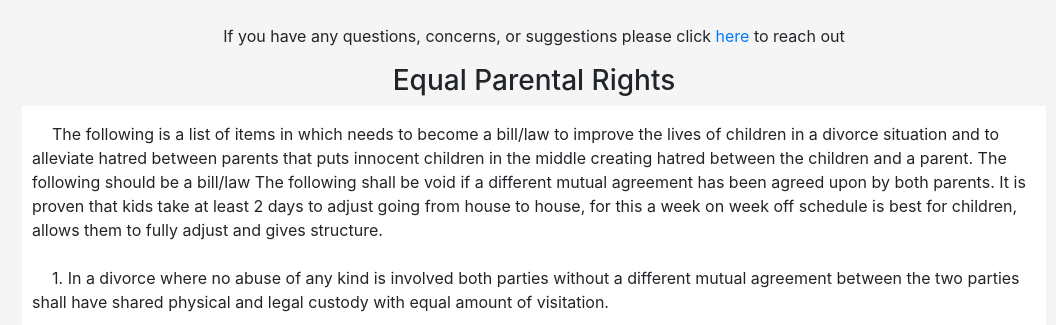
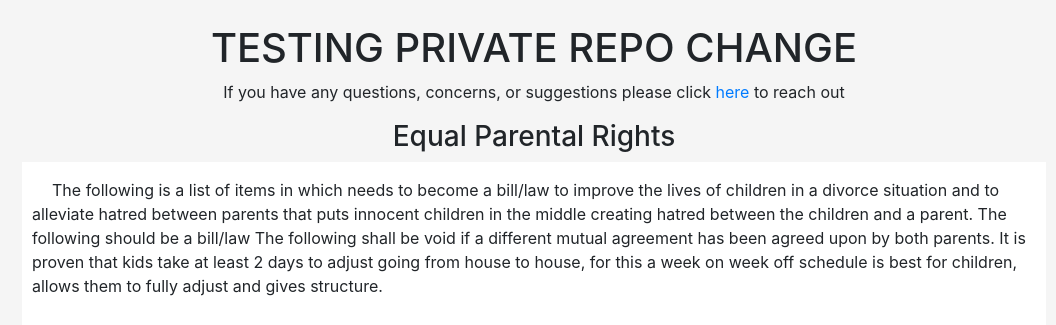
Before and after one commit to Colbyjoe97/Equal_Parental_Rights, a Django app: page / in a window 1280 px wide. Shown: the top 325 px of the page, without its empty margins (106-1162 px from the left). Run offline with Django 3.2, Linux system fonts and the light colour scheme; data that the repository does not hold is empty; some libraries are stand-ins or nearby versions.

Commit message:
testing heroku with github private repo

```diff
--- a/apps/my_app/templates/index.html
+++ b/apps/my_app/templates/index.html
@@ -12,6 +12,7 @@
 </head>
 <body>
     <div class="wrapper text-center pt-4">
+        <h1>TESTING PRIVATE REPO CHANGE</h1>
         {% if user.admin == True %}
             <a href="{% url 'admin_page' %}"><button class="admin-button">Admin Page</button></a>
         {% endif %}
```
